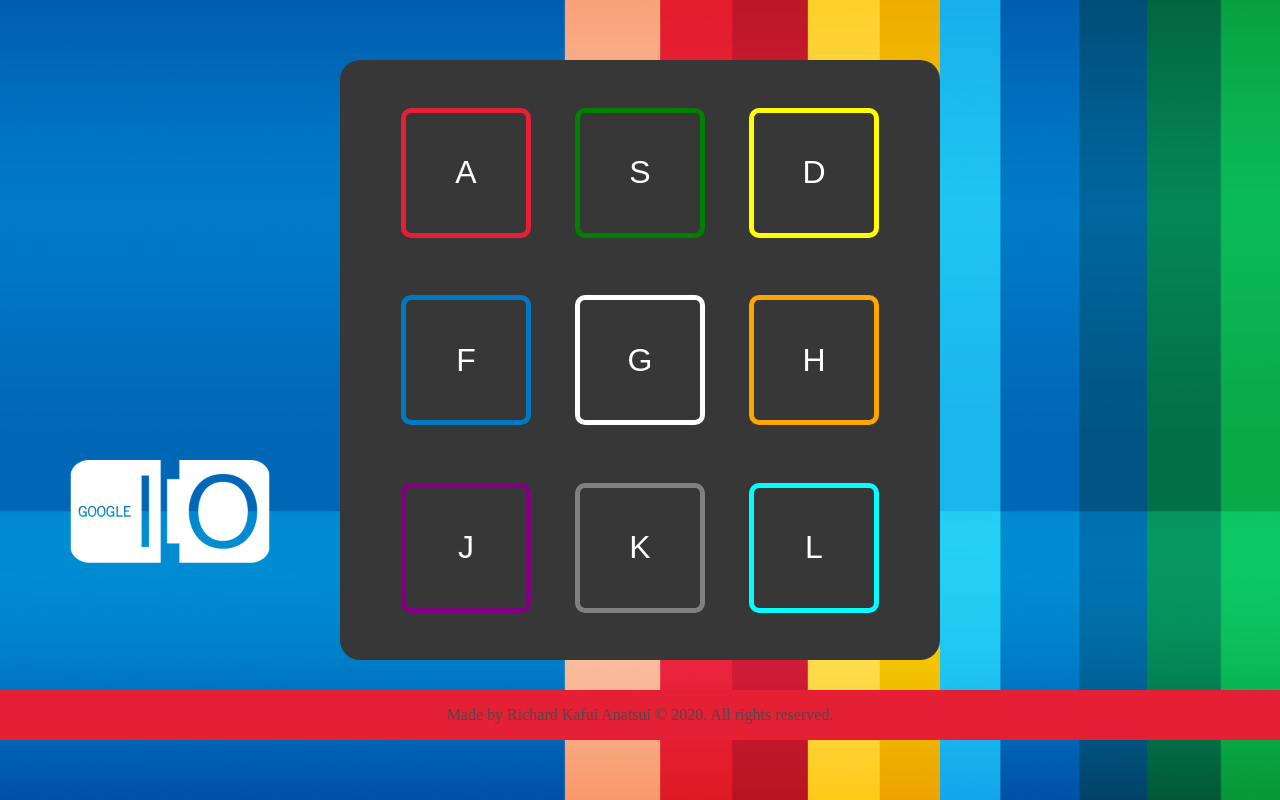
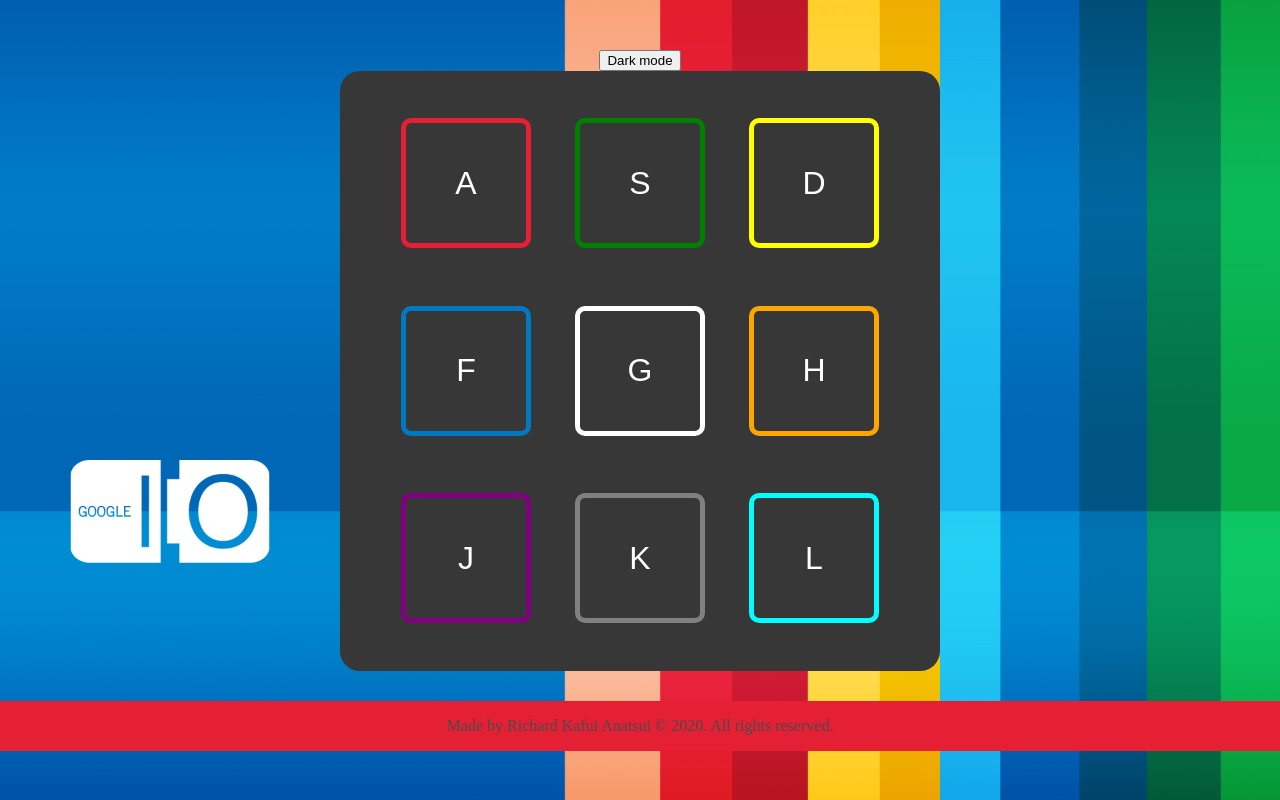
Before and after one commit to rich5k/beatbox-app, a plain HTML site: page index.html in a window 1280 px wide. Shown: the top 800 px of the page. Drawn offline with Linux system fonts and the light colour scheme.

Commit message:
added dark mode button

```diff
--- a/index.html
+++ b/index.html
@@ -7,6 +7,7 @@
     <link rel="stylesheet" href="style.css">
 </head>
 <body>
+    <button>Dark mode</button>
     <div class="beatbox">
         <div class="beat">
             <div id="a" class="button">
--- a/script.js
+++ b/script.js
@@ -61,7 +61,6 @@ const onButtonPress = (buttonKey)=>{
     const element= document.getElementById(buttonKey);
     element.style.backgroundColor= beats[buttonKey].color;
     element.style.boxShadow= `0px 0px 17px 0px ${beats[buttonKey].color}`;
-    // console.log(element.style.boxShadow= '0px 0px 17px 0px ${beats[buttonKey].color}');
 }
 const playBeat= (buttonKey)=>{
     let audioSrc= beats[buttonKey].beat;
```
